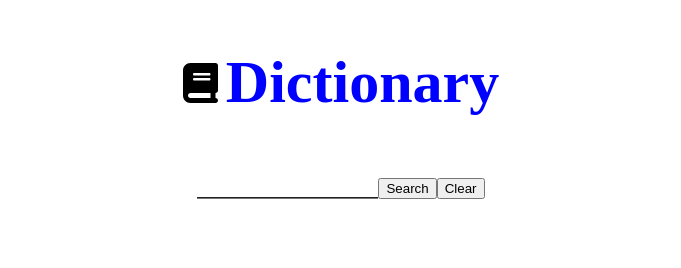
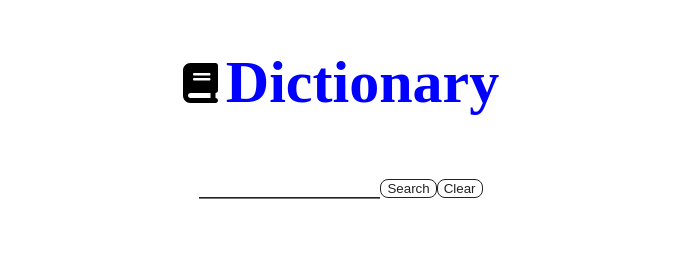
Before and after one commit to monaeman/my-dictionary-app, a React (Vite) app: page / in a window 1280 px wide. Shown: the top 268 px of the page, without its empty margins (299-980 px from the left). Built offline with nearby package versions, Linux system fonts and the light colour scheme.

Commit message:
added background color , border -raduis , box sizing

```diff
--- a/src/styles.css
+++ b/src/styles.css
@@ -27,3 +27,10 @@ input {
   border-bottom-style: groove;
   outline: none;
 }
+.button {
+  background-color: #ffffff;
+  border: 1px solid #222222;
+  border-radius: 8px;
+  box-sizing: border-box;
+  color: #222222;
+}
```
